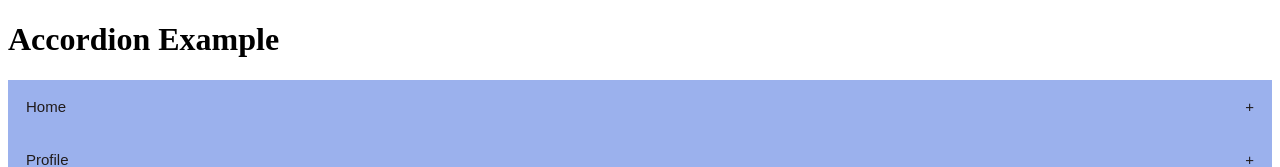
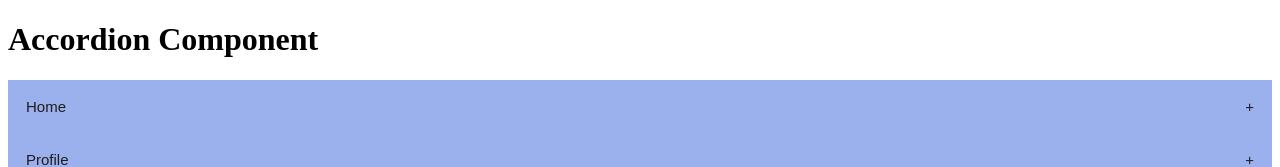
Before and after one commit to attrirajat/accordion-component, a plain HTML site: page index.html in a window 1280 px wide. Shown: the top 167 px of the page. Drawn offline with Linux system fonts and the light colour scheme.

Commit message:
index page commit

```diff
--- a/index.html
+++ b/index.html
@@ -7,7 +7,7 @@
     <link rel="stylesheet" href="./style.css" />
   </head>
   <body>
-    <h1>Accordion Example</h1>
+    <h1>Accordion Component</h1>
     <button class="accordion" onclick="openTab(event)">
       Home <span>+</span>
     </button>
```
